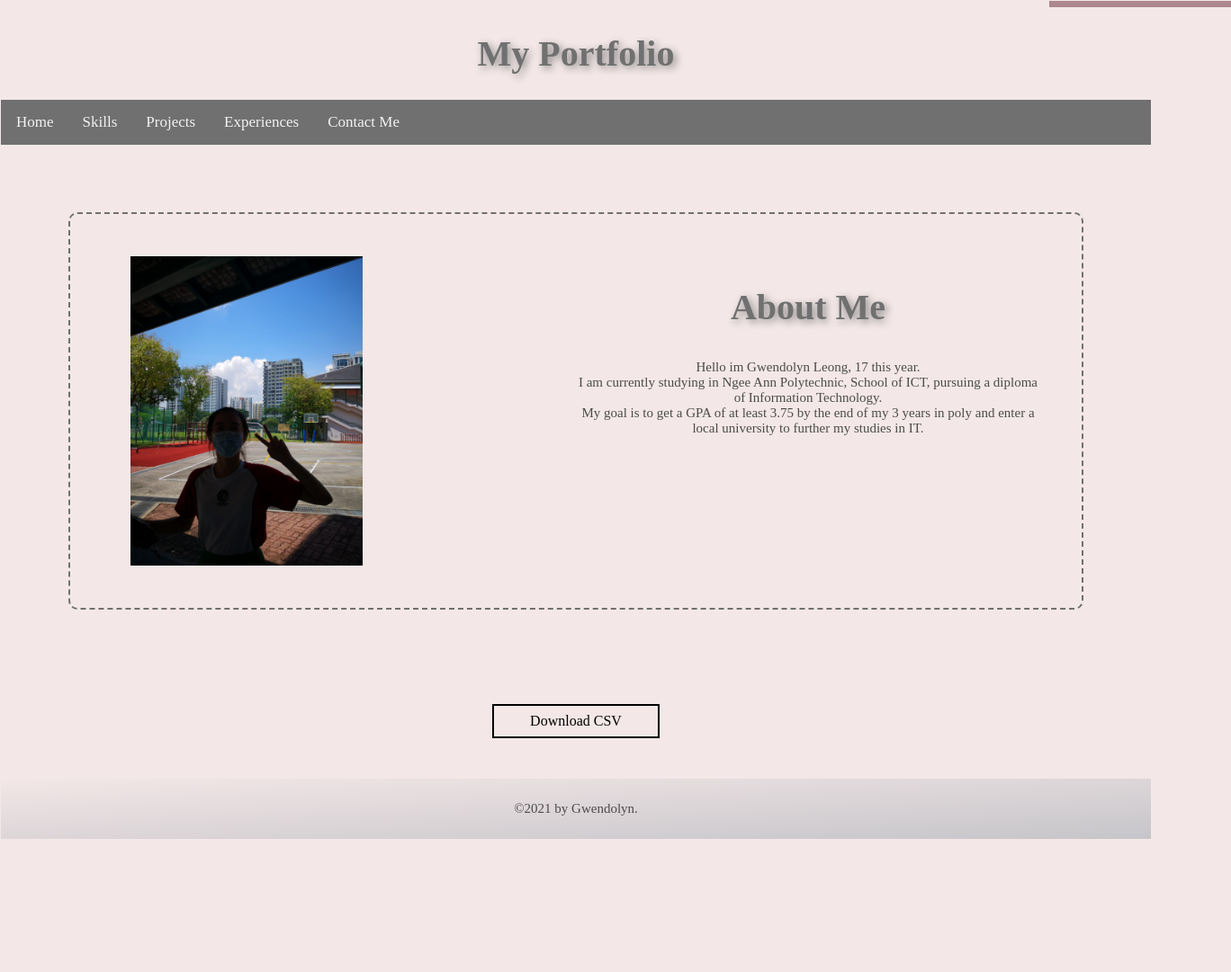
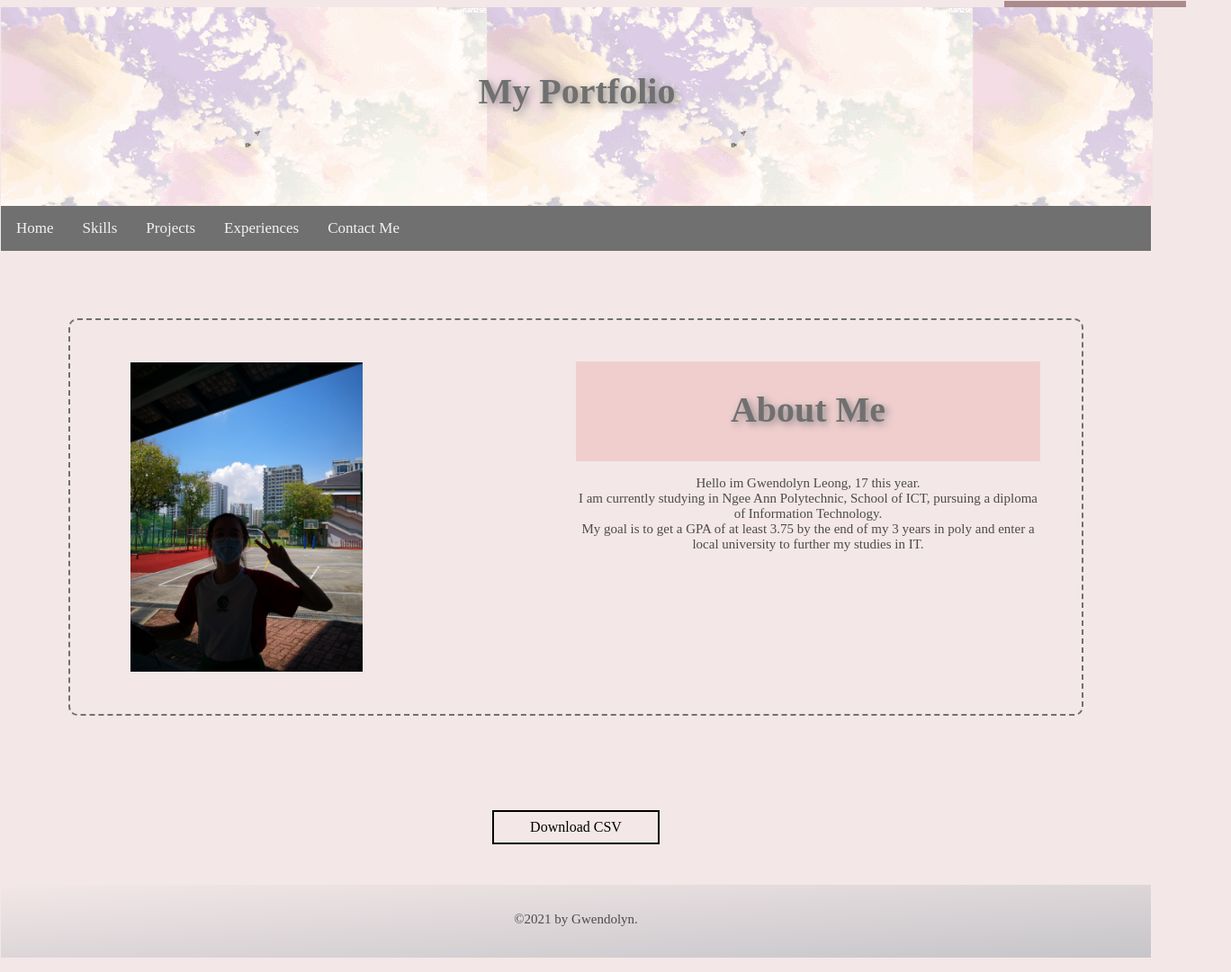
Before and after one commit to gwndolyn/assignment-1, a plain HTML site: page index.html in a window 1280 px wide. Shown: the whole page at 90% size, 1368 px wide, since content can reach past the window. Before the commit the page ends 949 px from the top, so only its background shows below. Drawn offline with Linux system fonts and the light colour scheme.

Commit message:
title backgrounds

```diff
--- a/index.html
+++ b/index.html
@@ -9,7 +9,8 @@
 
 <!--title-->
 <div class="animation"></div>
-<h1>My Portfolio</h1>
+<h1 class="portfolio">My Portfolio</h1>
+
 <!-- Navigation bar -->
 <div id="navbar">
     <a href="index.html" class="header-background">Home</a>
@@ -19,14 +20,17 @@
     <a href="contactme.html" class="header-background">Contact Me</a>
     </div>
     <script type="text/javascript" src="script.js"></script>
+
   <!--portfolio-->
       <section class="border">
+
   <!--photo-->
     <div class="flex-container">
       <div class="flex-left">
         <img src="me.JPG" width="auto" height="100px" display="flex" style="float: left; margin-right: 20px; margin-left: 20px;">
       </div>
       <div class="flex-right">
+
   <!--about me-->
         <h1 id=about>About Me</h1>
           <p>
--- a/style.css
+++ b/style.css
@@ -9,6 +9,14 @@ html{
     text-align: center;
     padding: 1px;
   }
+/*portfolio header background*/
+  .portfolio{
+    width:100%;
+    height:150px;
+    margin:0px;
+    padding-top: 70px;
+    background-image: url(titleGIF.gif);
+  }
 
   /*style headers*/
   h1{
@@ -17,6 +25,11 @@ html{
     color: #707070;
     text-shadow:3px 3px 8px rgb(138, 135, 135);
     text-align: center;
+    padding-top:30px;
+    width: auto;
+    height:80px;
+    margin:0px;
+    background-color: rgb(240, 206, 206);
   }
 
   /*style titles*/
@@ -162,8 +175,8 @@ html{
 
   /*footer background*/
   .footer{
-    padding-top: 25px;
-    padding-bottom: 25px;
+    padding-top: 30px;
+    height: 50px;
     background-color: #D5CDCD;
     background-image: linear-gradient(to bottom right, #F3E7E7, rgb(198, 197, 201));
   }
```
Also changed, not shown: contactme.html (+3 -4 lines), experiences.html (+3 -3 lines), projects.html (+2 -2 lines), skills.html (+3 -5 lines), titleGIF.gif (added), 2 other files.
